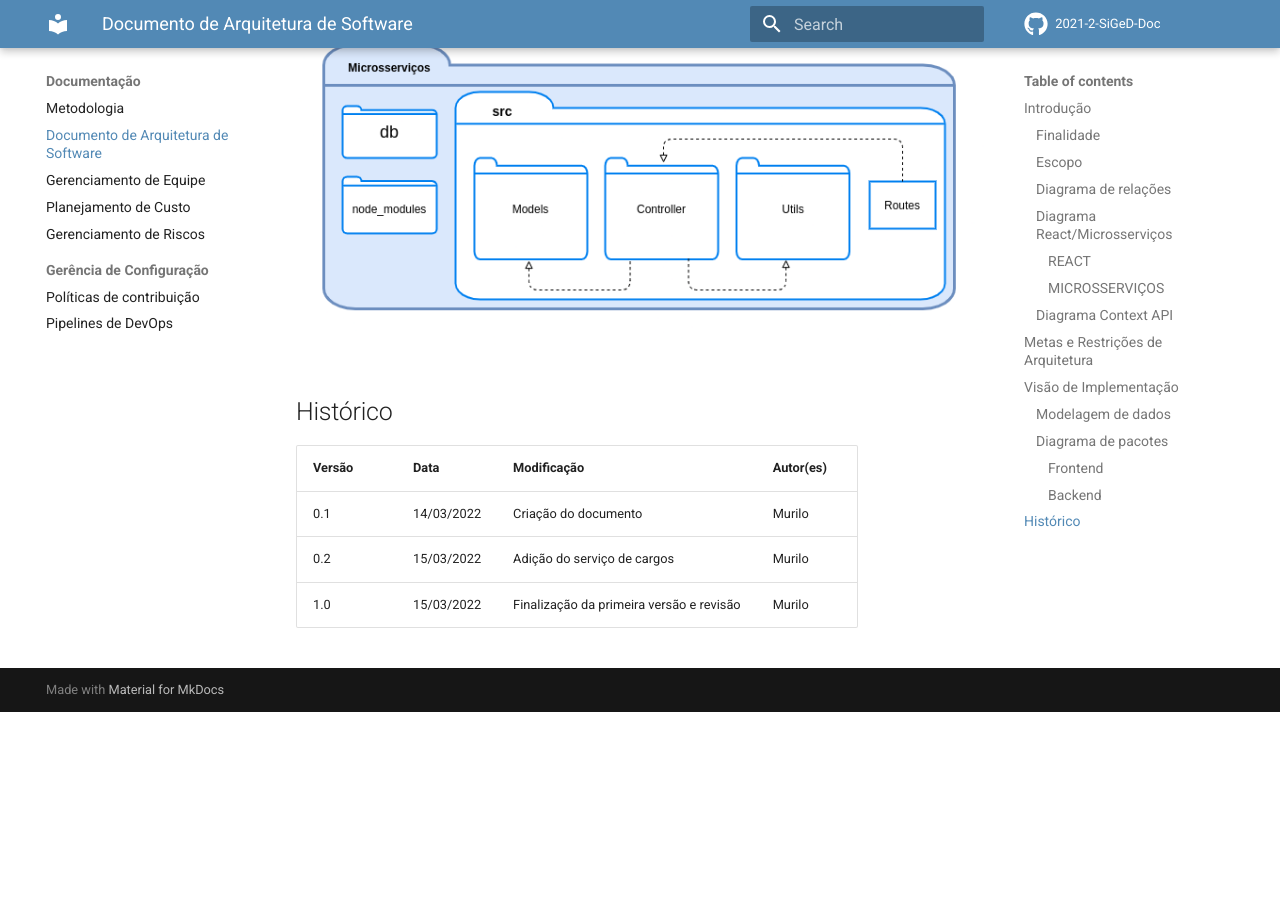
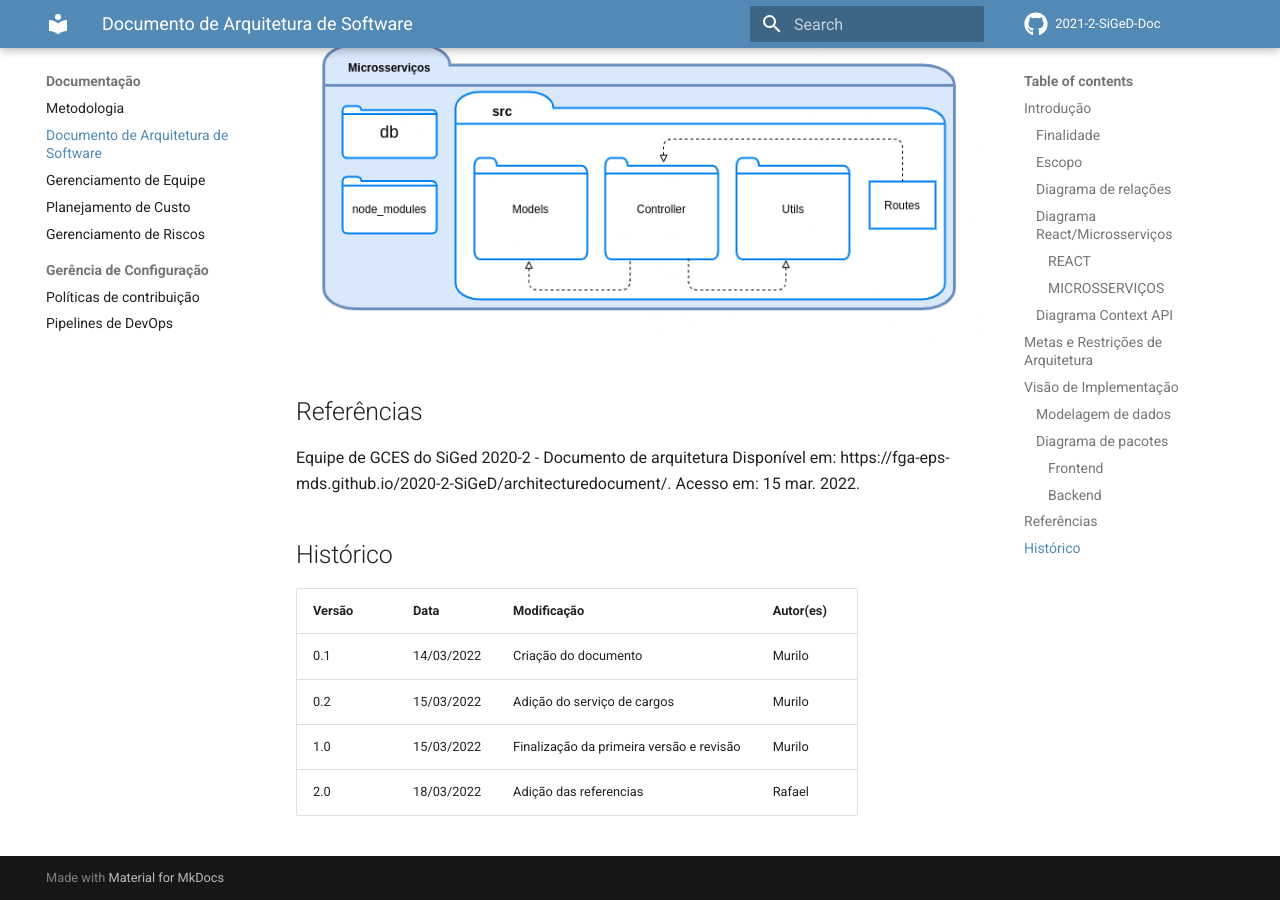
Before and after one commit to DITGO/2021-2-SiGeD-Doc, an MkDocs documentation site: the page built from docs/das.md, in a window 1280 px wide and 900 px high, scrolled down 4877 px. Built offline with MkDocs 1.6.1 and Material for MkDocs 9.7.7, drawn with Linux system fonts in a browser that asks for light colours; comment, search, counter and statistics services are not loaded; before the commit the page ends 5589 px from its top, so only the background shows below that.

Commit message:
Add references

```diff
--- a/docs/das.md
+++ b/docs/das.md
@@ -77,6 +77,10 @@ Restrições:
 
 ![Diagrama de pacotes-2](assets/img/diagrama_pacotes_back.png)
 
+## Referências
+
+Equipe de GCES do SiGed 2020-2 - Documento de arquitetura Disponível em: https://fga-eps-mds.github.io/2020-2-SiGeD/architecturedocument/. Acesso em: 15 mar. 2022.
+
 ## Histórico
 
 | Versão | Data       | Modificação                    | Autor(es) |
@@ -84,3 +88,4 @@ Restrições:
 | 0.1    | 14/03/2022 | Criação do documento  | Murilo |
 | 0.2    | 15/03/2022 | Adição do serviço de cargos | Murilo |
 | 1.0    | 15/03/2022 | Finalização da primeira versão e revisão | Murilo |
+| 2.0    | 18/03/2022 | Adição das referencias | Rafael |
```
Also changed, not shown: docs/planejamento_custo.md (+1 -0 lines).
